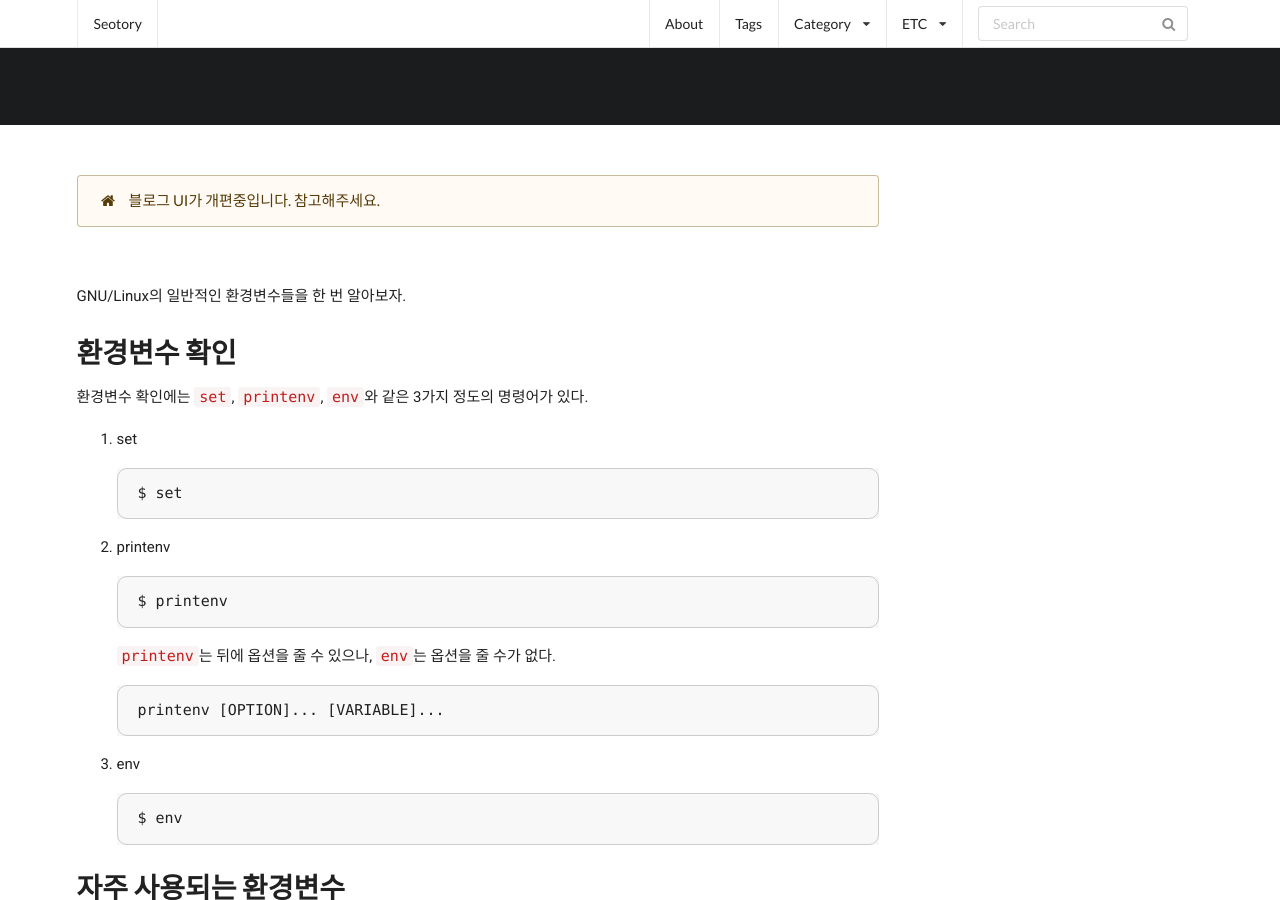
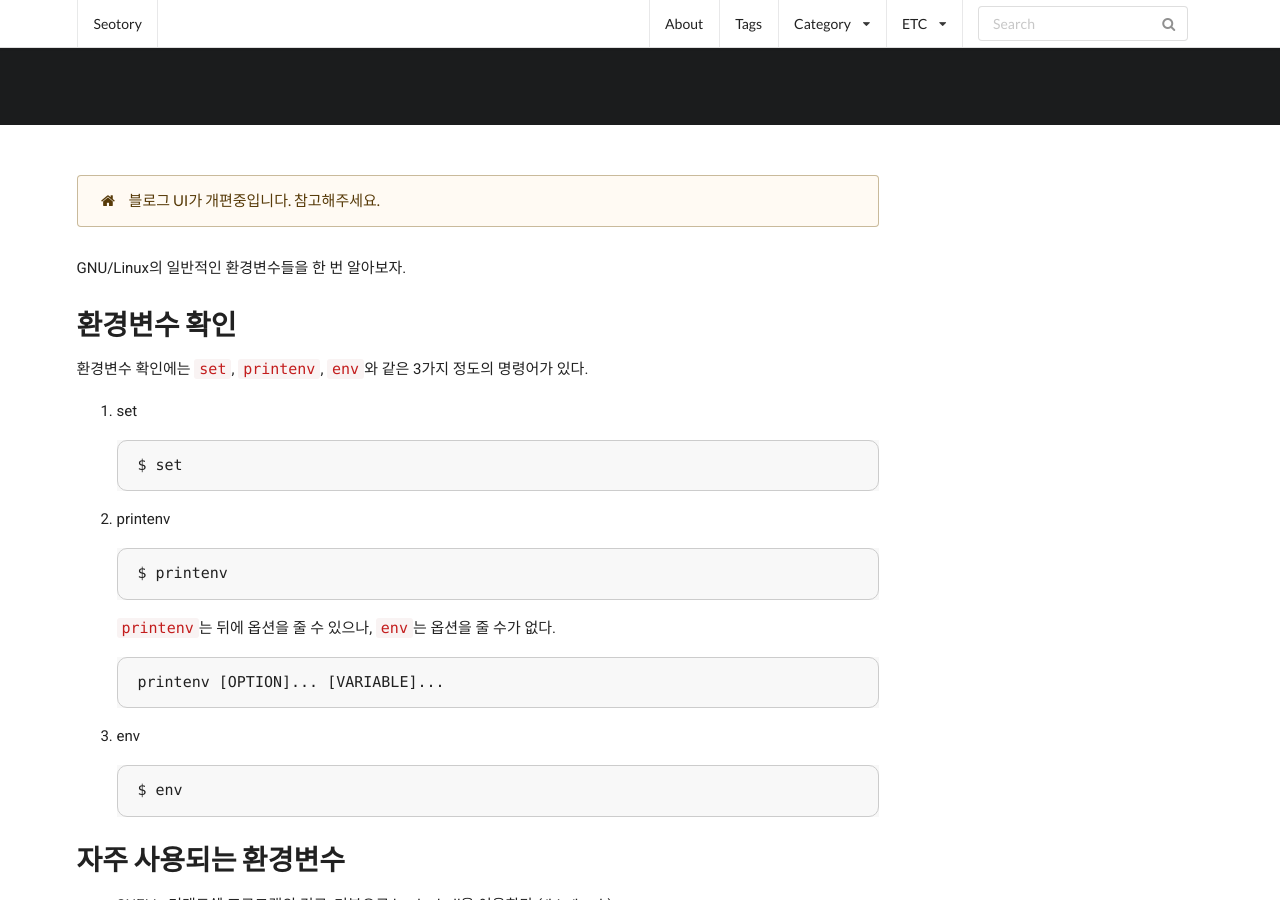
Before and after one commit to seotory/seotory.github.io, a Jekyll site: the page built from _posts/linux/2016-05-01-common-environmental-variables.markdown, in a window 1280 px wide and 900 px high, scrolled down 371 px. Built offline with Jekyll 4.4.1, drawn with Linux system fonts in a browser that asks for light colours; nearby versions of some CDN libraries; comment, search, counter and statistics services are not loaded.

Commit message:
error fix

```diff
--- a/_includes/history.html
+++ b/_includes/history.html
@@ -1,5 +1,7 @@
 <!-- include.history -->
 {% if include.history %}
+<div class="row">
+  <div class="column">
     <div class="ui icon info message transition">
       <!-- <i class="close icon"></i> -->
       <i class="info circle icon"></i> <!-- loading -->
@@ -14,5 +16,7 @@
         </ul>
       </div>
     </div>
+  </div>
+</div>
 {% endif %}
 <!-- include.history end -->
--- a/_layouts/post.html
+++ b/_layouts/post.html
@@ -28,11 +28,8 @@ layout: default
       </div>
 
       <!-- history -->
-      <div class="row">
-        <div class="column">
-          {% include history.html history=page.history %}
-        </div>
-      </div>
+      {% include history.html history=page.history %}
+
 
       <!-- post -->
       <div class="row">
```
Lines whose indentation alone changed are shown as unchanged.
